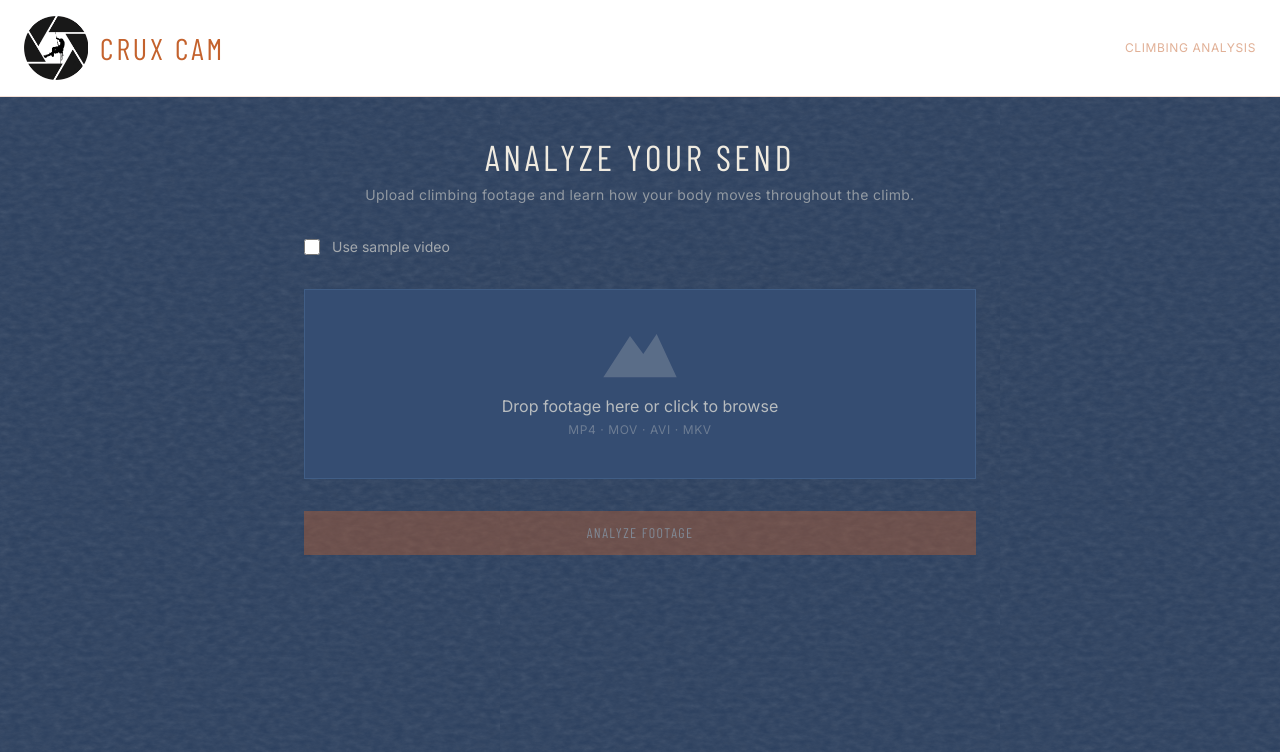
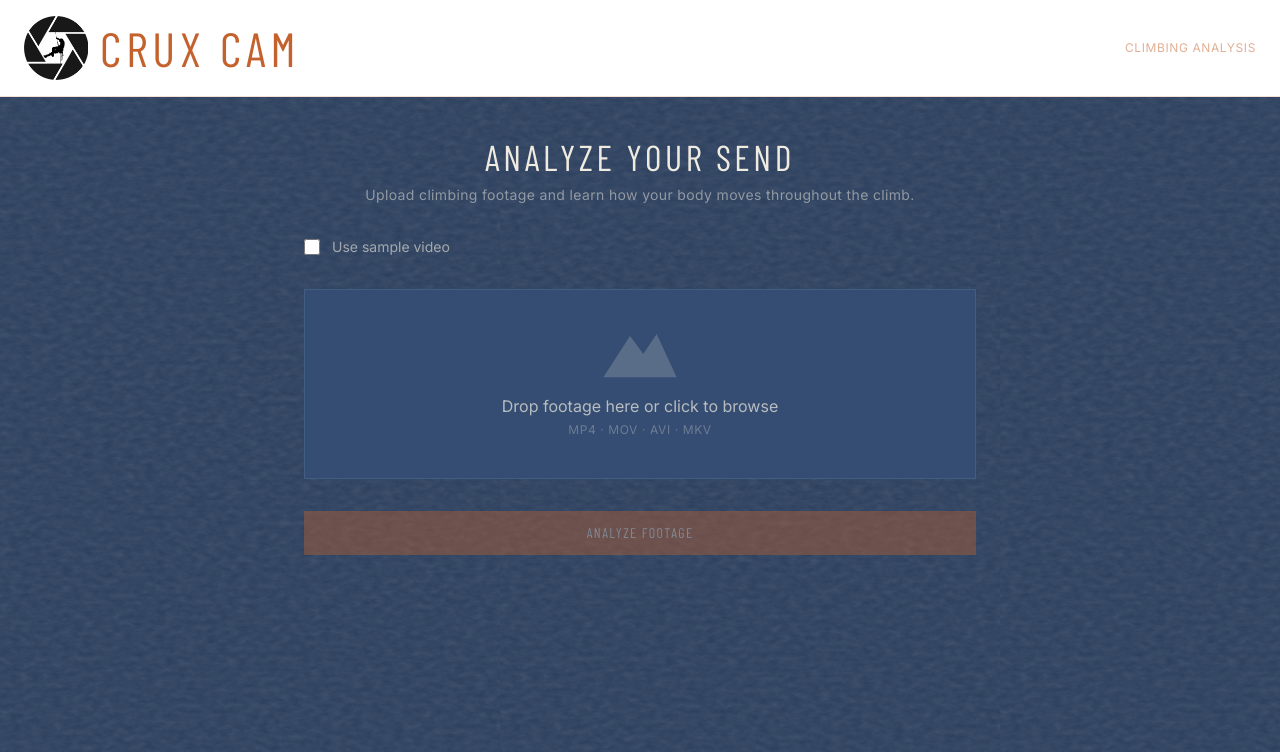
Before and after one commit to NicoCeresa/CruxCam, a React (Vite) app in the folder frontend/: page / in a window 1280 px wide. Shown: the top 752 px of the page. Built offline with nearby package versions, Linux system fonts and the light colour scheme; no server answers.

Commit message:
updated size of logo text

```diff
--- a/frontend/src/components/Header.tsx
+++ b/frontend/src/components/Header.tsx
@@ -7,7 +7,7 @@ export default function Header({ onHome }: Props) {
     <header className="bg-white border-b border-terracotta/20 px-6 py-4 flex items-center gap-3">
       <button onClick={onHome} className="flex items-center gap-3 hover:opacity-80 transition-opacity">
         <img src="/climbing_logo.png" alt="CruxCam" className="w-16 h-16 object-contain rounded" />
-        <span className="font-display text-3xl font-750 tracking-widest uppercase text-terracotta">
+        <span className="font-display text-5xl font-700 tracking-widest uppercase text-terracotta">
           Crux Cam
         </span>
       </button>
```
